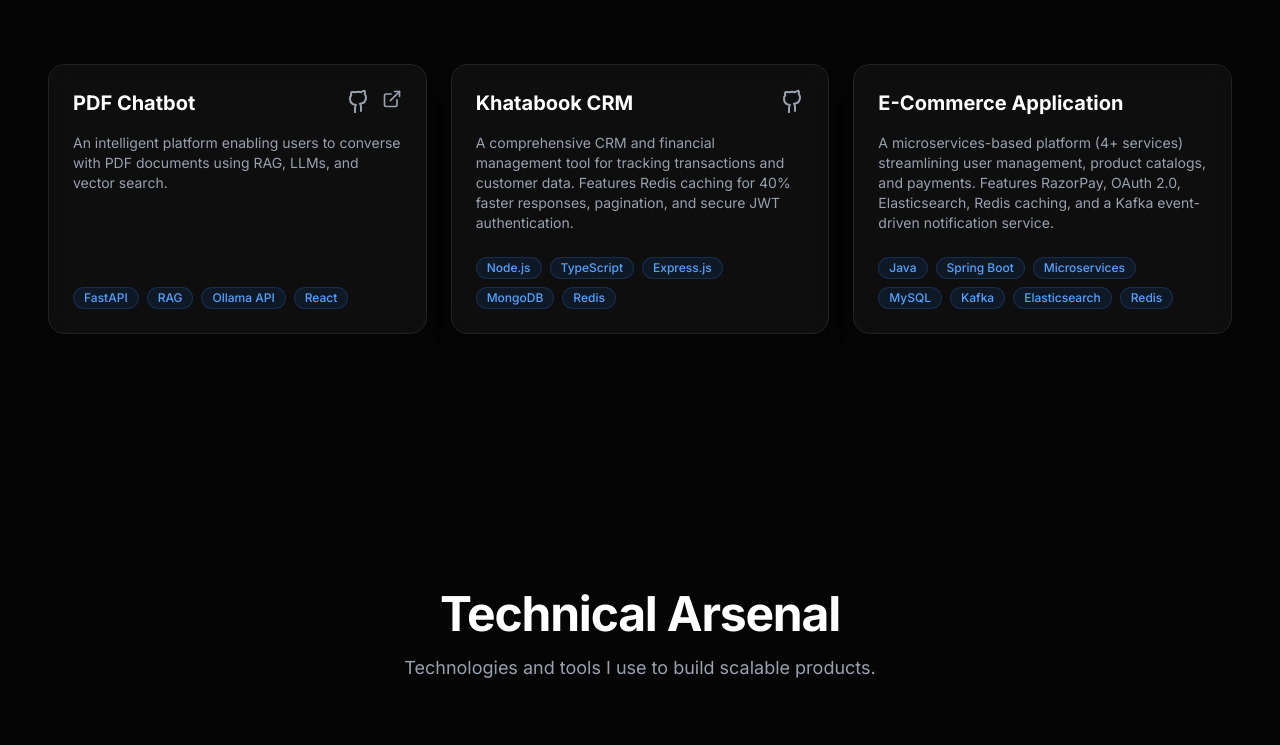
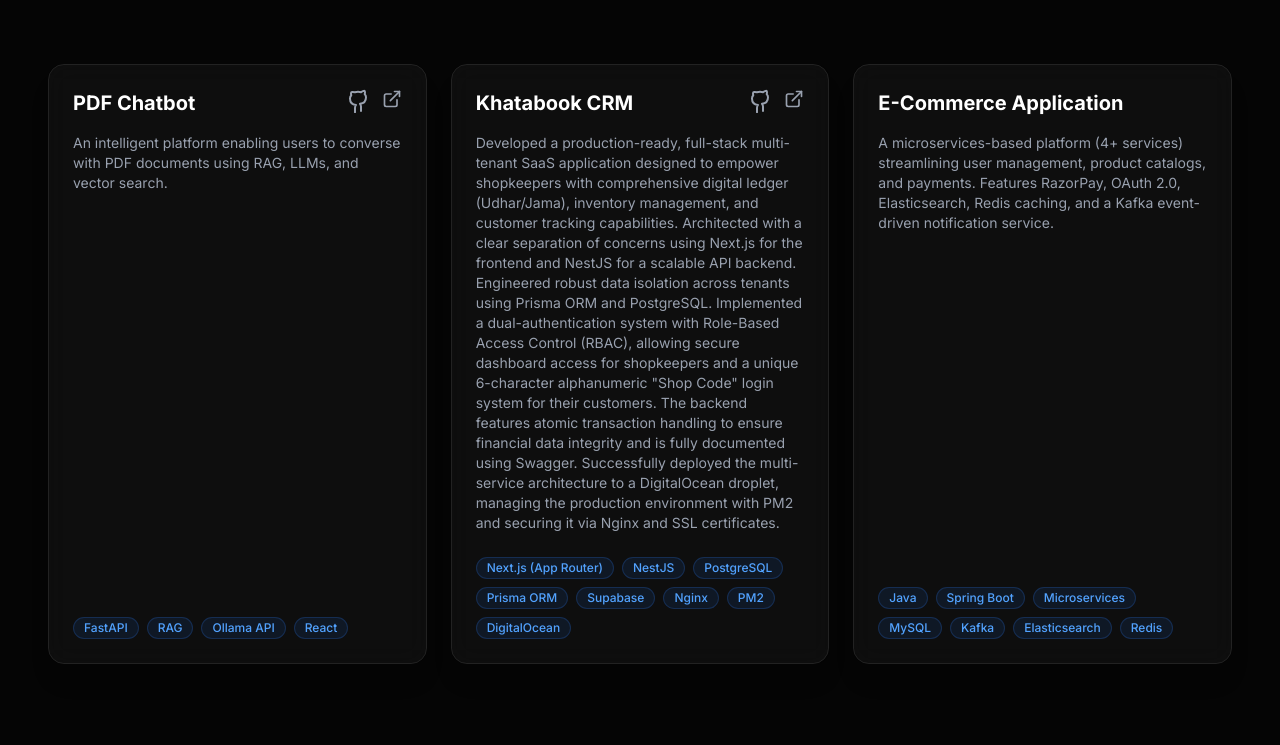
Before and after one commit to miteshjadav98/MiteshPortforlio, a React (Vite) app: page / in a window 1280 px wide. Shown: the part 1020-1765 px from the top of the page. Built offline with nearby package versions, Linux system fonts and the light colour scheme.

Commit message:
Update Experience layout and Khatabook project details

```diff
--- a/src/components/sections/Experience.jsx
+++ b/src/components/sections/Experience.jsx
@@ -5,14 +5,14 @@
 export function Experience() {
   return (
     <Section id="experience" title="Experience & Education" subtitle="My professional journey and academic background.">
-      <div className="grid grid-cols-1 lg:grid-cols-2 gap-12">
+      <div className="grid grid-cols-1 lg:grid-cols-12 gap-12">
         {/* Experience Timeline */}
-        <div>
+        <div className="lg:col-span-8">
           <h3 className="text-2xl font-bold mb-8 text-white flex items-center gap-3">
             <span className="w-2 h-2 rounded-full bg-blue-500" />
             Work Experience
           </h3>
-          <div className="space-y-8 relative before:absolute before:inset-0 before:ml-5 before:-translate-x-px md:before:mx-auto md:before:translate-x-0 before:h-full before:w-0.5 before:bg-gradient-to-b before:from-transparent before:via-white/10 before:to-transparent">
+          <div className="space-y-8 relative before:absolute before:inset-0 before:ml-5 before:-translate-x-px before:h-full before:w-0.5 before:bg-gradient-to-b before:from-transparent before:via-white/10 before:to-transparent">
             {EXPERIENCE.map((exp, index) => (
               <motion.div
                 key={exp.id}
@@ -20,12 +20,12 @@
                 whileInView={{ opacity: 1, x: 0 }}
                 viewport={{ once: true }}
                 transition={{ duration: 0.5, delay: index * 0.1 }}
-                className="relative flex items-center justify-between md:justify-normal md:odd:flex-row-reverse group is-active"
+                className="relative flex items-center justify-between group is-active"
               >
-                <div className="flex items-center justify-center w-10 h-10 rounded-full border border-white/10 bg-[#111] text-blue-500 shadow shrink-0 md:order-1 md:group-odd:-translate-x-1/2 md:group-even:translate-x-1/2">
+                <div className="flex items-center justify-center w-10 h-10 rounded-full border border-white/10 bg-[#111] text-blue-500 shadow shrink-0">
                   <div className="w-2 h-2 rounded-full bg-blue-500" />
                 </div>
-                <div className="w-[calc(100%-4rem)] md:w-[calc(50%-2.5rem)] glass p-6 rounded-2xl">
+                <div className="w-[calc(100%-4rem)] glass p-6 rounded-2xl">
                   <div className="flex flex-col mb-4">
                     <span className="text-blue-400 text-sm font-medium mb-1">{exp.duration}</span>
                     <h4 className="text-lg font-bold text-white">{exp.role}</h4>
@@ -43,7 +43,7 @@
         </div>
 
         {/* Education */}
-        <div>
+        <div className="lg:col-span-4">
           <h3 className="text-2xl font-bold mb-8 text-white flex items-center gap-3">
             <span className="w-2 h-2 rounded-full bg-purple-500" />
             Education
--- a/src/data/constants.js
+++ b/src/data/constants.js
@@ -22,15 +22,15 @@
     title: "PDF Chatbot",
     description: "An intelligent platform enabling users to converse with PDF documents using RAG, LLMs, and vector search.",
     tech: ["FastAPI", "RAG", "Ollama API", "React"],
-    demoUrl: "http://chatbot.miteklabs.tech",
+    demoUrl: "https://chatbot.miteklabs.tech",
     githubUrl: "https://github.com/miteshjadav98/PDFChatbot"
   },
   {
     id: 2,
     title: "Khatabook CRM",
-    description: "A comprehensive CRM and financial management tool for tracking transactions and customer data. Features Redis caching for 40% faster responses, pagination, and secure JWT authentication.",
-    tech: ["Node.js", "TypeScript", "Express.js", "MongoDB", "Redis"],
-    demoUrl: "#",
+    description: "Developed a production-ready, full-stack multi-tenant SaaS application designed to empower shopkeepers with comprehensive digital ledger (Udhar/Jama), inventory management, and customer tracking capabilities. Architected with a clear separation of concerns using Next.js for the frontend and NestJS for a scalable API backend. Engineered robust data isolation across tenants using Prisma ORM and PostgreSQL. Implemented a dual-authentication system with Role-Based Access Control (RBAC), allowing secure dashboard access for shopkeepers and a unique 6-character alphanumeric \"Shop Code\" login system for their customers. The backend features atomic transaction handling to ensure financial data integrity and is fully documented using Swagger. Successfully deployed the multi-service architecture to a DigitalOcean droplet, managing the production environment with PM2 and securing it via Nginx and SSL certificates.",
+    tech: ["Next.js (App Router)", "NestJS", "PostgreSQL", "Prisma ORM", "Supabase", "Nginx", "PM2", "DigitalOcean"],
+    demoUrl: "https://app.miteklabs.tech",
     githubUrl: "https://github.com/miteshjadav98/KhataBookApp"
   },
   {
@@ -67,7 +67,7 @@
   {
     category: "Architecture & Integration",
     icon: Workflow,
-    items: ["Microservices", "REST API", "Event-Driven Architecture", "Kafka", "ServiceNow", "BMC Remedy", "Genesys Live Chat","Nexthink"]
+    items: ["Microservices", "REST API", "Event-Driven Architecture", "Kafka", "ServiceNow", "BMC Remedy", "Genesys Live Chat", "Nexthink"]
   }
 ];
 
```
